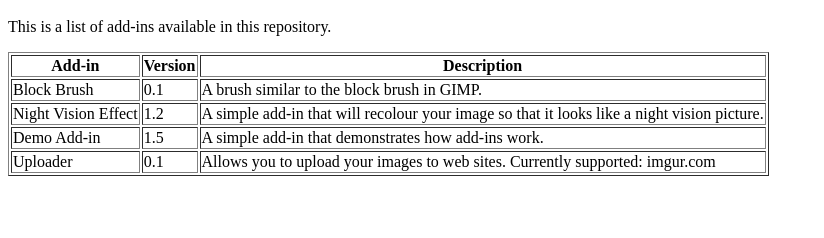
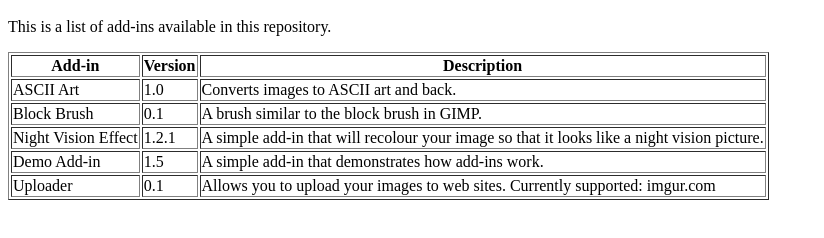
Before and after one commit to PintaProject/Pinta-Community-Addins, a plain HTML site: page repository/All/index.html in a window 1280 px wide. Shown: the part 48-286 px from the top of the page, without its empty margins (0-824 px from the left). Drawn offline with Linux system fonts and the light colour scheme.

Commit message:
Regenerate the addin indexes

```diff
--- a/repository/All/index.html
+++ b/repository/All/index.html
@@ -2,8 +2,9 @@
 <h1>Add-in Repository</h1>
 <p>This is a list of add-ins available in this repository.</p>
 <table border=1><thead><tr><th>Add-in</th><th>Version</th><th>Description</th></tr></thead>
+<tr><td>ASCII Art</td><td>1.0</td><td>Converts images to ASCII art and back.</td></tr>
 <tr><td>Block Brush</td><td>0.1</td><td>A brush similar to the block brush in GIMP.</td></tr>
-<tr><td>Night Vision Effect</td><td>1.2</td><td>A simple add-in that will recolour your image so that it looks like a night vision picture.</td></tr>
+<tr><td>Night Vision Effect</td><td>1.2.1</td><td>A simple add-in that will recolour your image so that it looks like a night vision picture.</td></tr>
 <tr><td>Demo Add-in</td><td>1.5</td><td>A simple add-in that demonstrates how add-ins work.</td></tr>
 <tr><td>Uploader</td><td>0.1</td><td>Allows you to upload your images to web sites. Currently supported: imgur.com</td></tr>
 </table>
```
Also changed, not shown: 3 other files.
